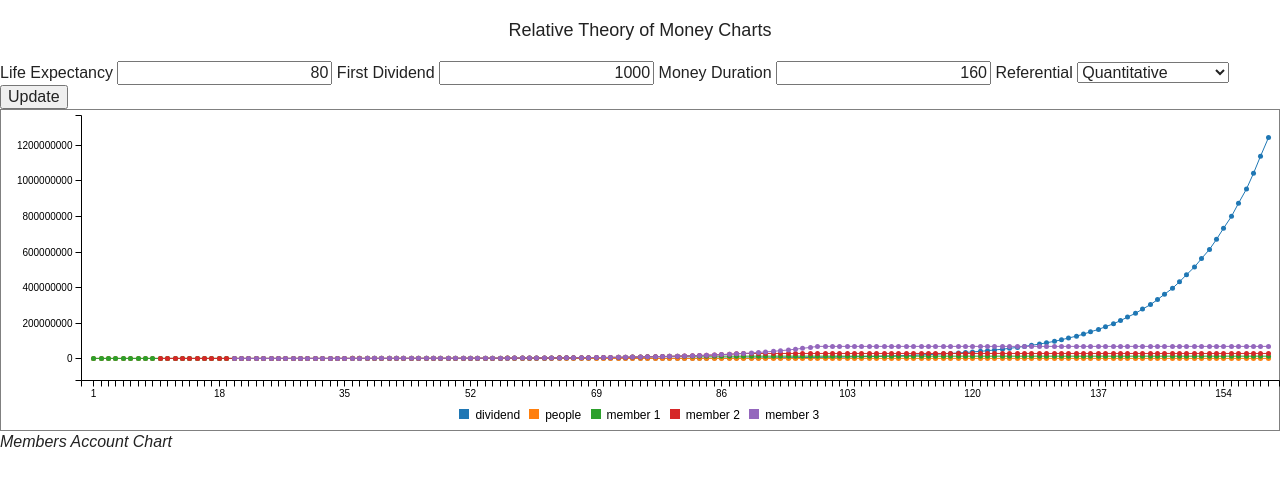
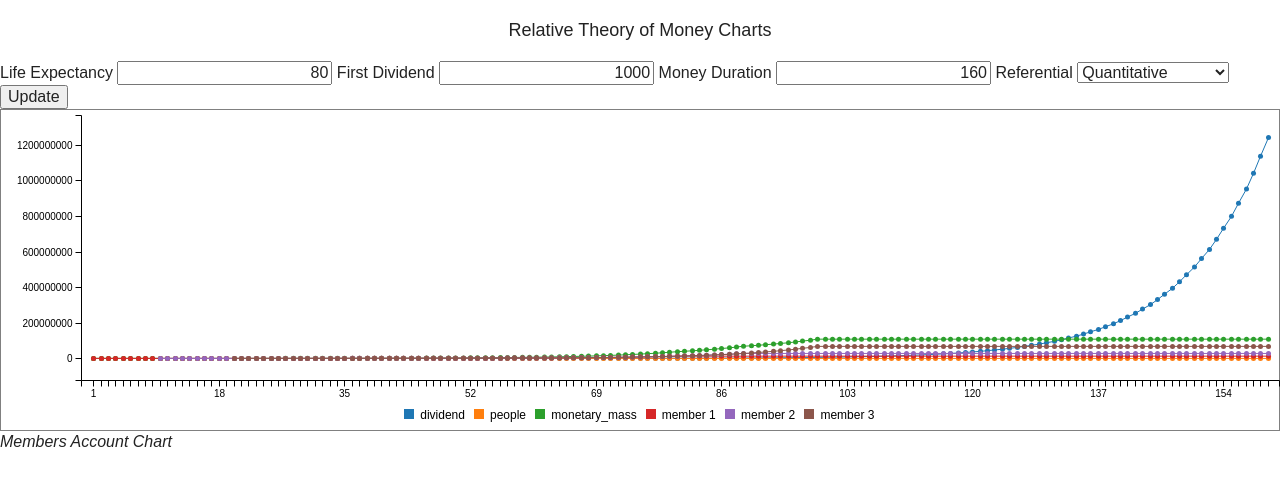
Before and after one commit to libre-money-projects/trm_charts, a website: page src/index.html in a window 1280 px wide. Drawn offline with Linux system fonts and the light colour scheme.

Commit message:
add monetary mass

```diff
--- a/src/js/trm.js
+++ b/src/js/trm.js
@@ -39,6 +39,10 @@ var libre_money_class = function(life_expectancy, dividend_start, money_duration
         this.people = {x: [], y : []};
     };
 
+    this.reset_monetary_mass = function () {
+        this.monetary_mass = {x: [], y : [], display_y: []};
+    };
+
     this.calc_growth = function() {
         this.growth = Math.log(this.life_expectancy/2) / (this.life_expectancy/2);
     };
@@ -52,6 +56,7 @@ var libre_money_class = function(life_expectancy, dividend_start, money_duration
         // init data
         this.reset_dividends();
         this.reset_people();
+        this.reset_monetary_mass();
 
         // calculate growth
         this.calc_growth();
@@ -60,13 +65,14 @@ var libre_money_class = function(life_expectancy, dividend_start, money_duration
 		var data = {
 			xs: {
                 'dividend': 'x_dividend',
-                'people': 'x_people'
+                'people': 'x_people',
+                'monetary_mass': 'x_monetary_mass'
             },
 			columns: []
 		};
 
         var index_account, index;
-
+        // For each account...
 		for (index_account = 0; index_account < this.accounts.length; index_account++) {
 			// add axis mapping
 			data.xs[this.accounts[index_account].name] = 'x' + index_account;
@@ -77,11 +83,10 @@ var libre_money_class = function(life_expectancy, dividend_start, money_duration
             this.accounts[index_account].y = [];
 		}
 
-        this.reset_dividends();
-        this.reset_people();
-
         var dividend = this.dividend_start;
         var people = 0;
+        var monetary_mass = 0;
+
         // for each dividend issuance...
 		for (index = 1; index <= this.money_duration; index++) {
 
@@ -90,6 +95,9 @@ var libre_money_class = function(life_expectancy, dividend_start, money_duration
 
             // add time to people x axis
             this.people.x.push(index);
+
+            // add time to monetary_mass x axis
+            this.monetary_mass.x.push(index);
 
             // after first issuance, increase dividend by growth...
             if (index > 1) {
@@ -102,7 +110,7 @@ var libre_money_class = function(life_expectancy, dividend_start, money_duration
 
             // reset people count
             people = 0;
-
+            monetary_mass = 0;
             // for each account...
             for (index_account = 0; index_account < this.accounts.length; index_account++) {
 
@@ -120,10 +128,16 @@ var libre_money_class = function(life_expectancy, dividend_start, money_duration
                     // add y value
                     this.accounts[index_account].y.push(this.get_referential_value(this.accounts[index_account].balance));
                 }
+                // increment monetary mass
+                monetary_mass += this.accounts[index_account].balance;
             }
 
             // add people count
             this.people.y.push(people);
+
+            // add monetary_mass
+            this.monetary_mass.y.push(monetary_mass);
+            this.monetary_mass.display_y.push(this.get_referential_value(monetary_mass));
 		}
 
         // add axis header to data
@@ -131,12 +145,16 @@ var libre_money_class = function(life_expectancy, dividend_start, money_duration
         this.dividends.display_y.unshift('dividend');
         this.people.x.unshift('x_people');
         this.people.y.unshift('people');
+        this.monetary_mass.x.unshift('x_monetary_mass');
+        this.monetary_mass.display_y.unshift('monetary_mass');
 
         // add data to columns
         data.columns.push(this.dividends.x);
         data.columns.push(this.dividends.display_y);
         data.columns.push(this.people.x);
         data.columns.push(this.people.y);
+        data.columns.push(this.monetary_mass.x);
+        data.columns.push(this.monetary_mass.display_y);
 
         // for each account...
         for (index_account = 0; index_account < this.accounts.length; index_account++) {
```
Also changed, not shown: src/index.html (+1 -1 lines).
